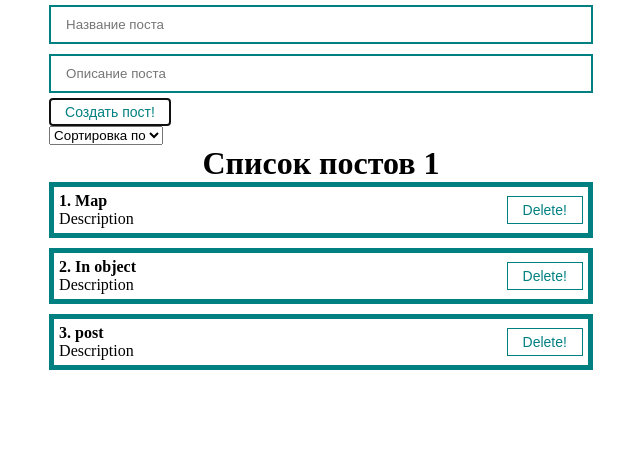
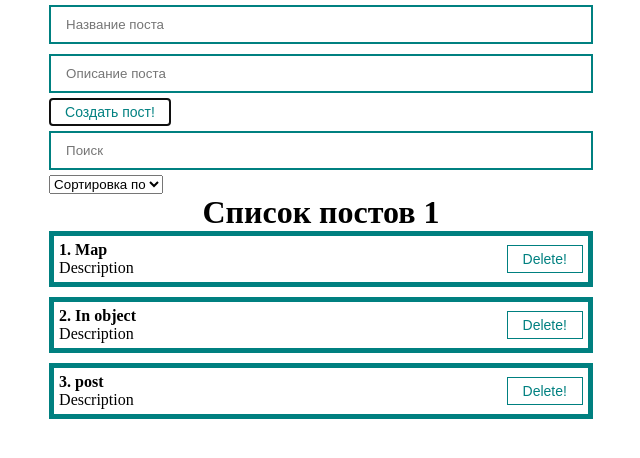
Before and after one commit to Emil-kolom/reactDemo, a React (Create React App) app: page /posts in a window 1280 px wide. Shown: the top 458 px of the page, without its empty margins (319-959 px from the left). Built offline with nearby package versions, Linux system fonts and the light colour scheme.

Commit message:
create a post filter

```diff
--- a/src/App.js
+++ b/src/App.js
@@ -1,11 +1,10 @@
-import React, {useState} from "react";
-import Counter from "./components/Counter";
-import ClassCounter from "./components/ClassCounter";
-import Post from "./components/Post";
+import React, {useMemo, useState} from "react";
 import './style/app.css'
 import PostList from "./components/PostList";
 import PostCreator from "./components/PostCreator";
 import MySelect from "./components/UI/select/MySelect";
+import MyInput from "./components/UI/Input/MyInput";
+import PostFilter from "./components/PostFilter";
 
 function App() {
     const [posts, setPosts] = useState([
@@ -13,6 +12,20 @@ function App() {
         {id: 2, title: 'In object', body: "Description"},
         {id: 3, title: 'post', body: "Description"}
     ]);
+    const [filter, setFilter] = useState({sort:'', query:''});
+
+    //useMemo - кеширует и отслеживает изменения каждого объекта из переданных в массиве 2 параметром
+    const sortedPosts = useMemo(()=>{
+        console.log('Отработала ф-ция')
+        if(filter.sort){
+            return [...posts].sort((a,b)=> a[filter.sort].localeCompare(b[filter.sort]));
+        }
+        return posts;
+    }, [filter.sort, posts]);
+
+    const sortedAndSearchPosts = useMemo(()=>{
+        return sortedPosts.filter( post => post.title.toLowerCase().includes(filter.query))
+    }, [filter.query, sortedPosts])
 
     const createPost = (newPost) =>{
         setPosts([...posts, newPost])
@@ -22,31 +35,14 @@ function App() {
         setPosts(posts.filter(p=>p.id !== post.id))
     }
 
-  const [selectedSort, setSortAlg] = useState('');
-  const sortPost = (sort)=>{
-    setSortAlg(sort)
-    //т.к. напрямую изменять состояние нельзя
-    setPosts([...posts].sort((a,b)=> a[sort].localeCompare(b[sort])));
-  }
-
     return (
         <div className="App">
             <PostCreator create={createPost}/>
-      <MySelect
-        defaultValue={"Сортировка по"}
-        value={selectedSort}
-        onChange={sortPost}
-        options={[
-          {value: 'title', name: 'По названию'},
-          {value: 'body', name: 'По описанию'}
-        ]}
+            <PostFilter
+                filter={filter}
+                setFilter={setFilter}
             />
-      {posts.length !== 0
-          ?
-          <PostList remove={removePost} posts={posts} title="Список постов 1"/>
-          :
-          <h1 style={{textAlign: 'center'}}>Посты не найдены</h1>
-      }
+            <PostList remove={removePost} posts={sortedAndSearchPosts} title="Список постов 1"/>
         </div>
     );
 }
--- /dev/null
+++ b/src/components/PostFilter.jsx
@@ -0,0 +1,26 @@
+import React from 'react';
+import MyInput from "./UI/Input/MyInput";
+import MySelect from "./UI/select/MySelect";
+
+const PostFilter = ({filter, setFilter}) => {
+
+    return (
+        <div>
+            <MyInput
+                value={filter.query}
+                onChange={e=>setFilter({...filter, query:e.target.value})}
+                placeholder='Поиск' />
+            <MySelect
+                defaultValue={"Сортировка по"}
+                value={filter.sort}
+                onChange={selectedSort=>setFilter({...filter, sort: selectedSort})}
+                options={[
+                    {value: 'title', name: 'По названию'},
+                    {value: 'body', name: 'По описанию'}
+                ]}
+            />
+        </div>
+    );
+};
+
+export default PostFilter;
--- a/src/components/PostList.jsx
+++ b/src/components/PostList.jsx
@@ -2,6 +2,11 @@ import React from 'react';
 import Post from "./Post";
 
 const PostList = ({posts, title, remove}) => {
+
+    if(!posts.length){
+        return <h1 style={{textAlign: 'center'}}>Посты не найдены</h1>
+    }
+
     return (
         <div>
             <h1 style={{textAlign: 'center'}}>{title}</h1>
```
Lines whose indentation alone changed are shown as unchanged.
